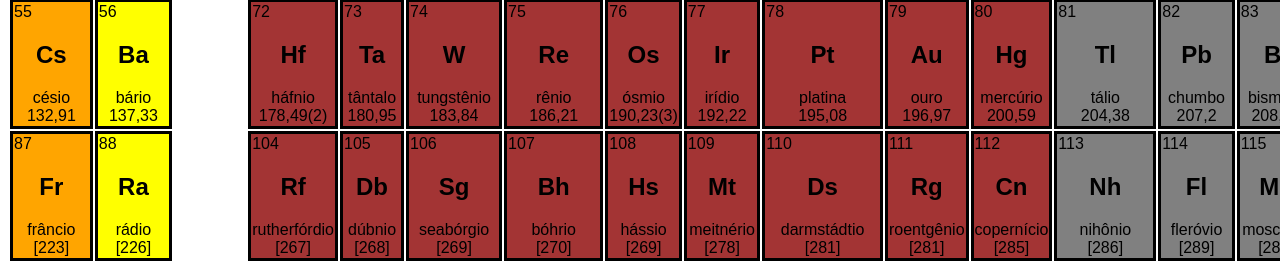
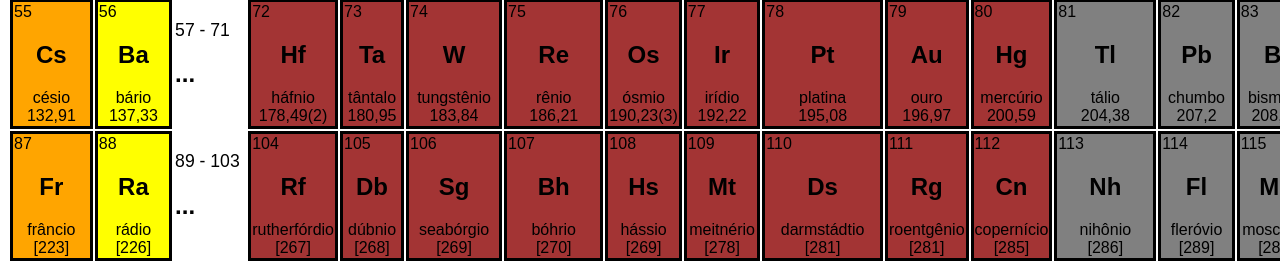
Before and after one commit to guialcosta/Tabela_Periodica, a plain HTML site: page index.html in a window 1280 px wide. Shown: the part 787-1057 px from the top of the page. Drawn offline with Linux system fonts and the light colour scheme.

Commit message:
Add files via upload

```diff
--- a/index.html
+++ b/index.html
@@ -3,7 +3,7 @@
 <head>
     <meta charset="UTF-8">
     <meta name="viewport" content="width=device-width, initial-scale=1.0">
-    <title>Tabela Periódica</title>
+    <title>Document</title>
     <link rel="stylesheet" href="style.css">
 </head>
 <body>
@@ -375,8 +375,8 @@
                 137,33
             </td>
              <td>
-                <div></div>
-                <h2 ></h2>
+                <div class = aument>57 - 71</div>
+                <h2 >...</h2>
             </td>
             <td class="border memtransicao">
                 <div>72</div>
@@ -483,8 +483,8 @@
                 [226]
             </td>
             <td>
-                <div></div>
-                <h2 ></h2>
+                <div class = aument>89 - 103</div>
+                <h2 >...</h2>
             </td>
             <td class="border memtransicao">
                 <div>104</div>
@@ -934,5 +934,4 @@
 
 
 </body>
-
 </html>
--- a/style.css
+++ b/style.css
@@ -174,3 +174,7 @@ h1 {
     text-align: center;
     font-size: 50px;
 }
+
+.aument{
+    font-size: 110%;
+}
```
